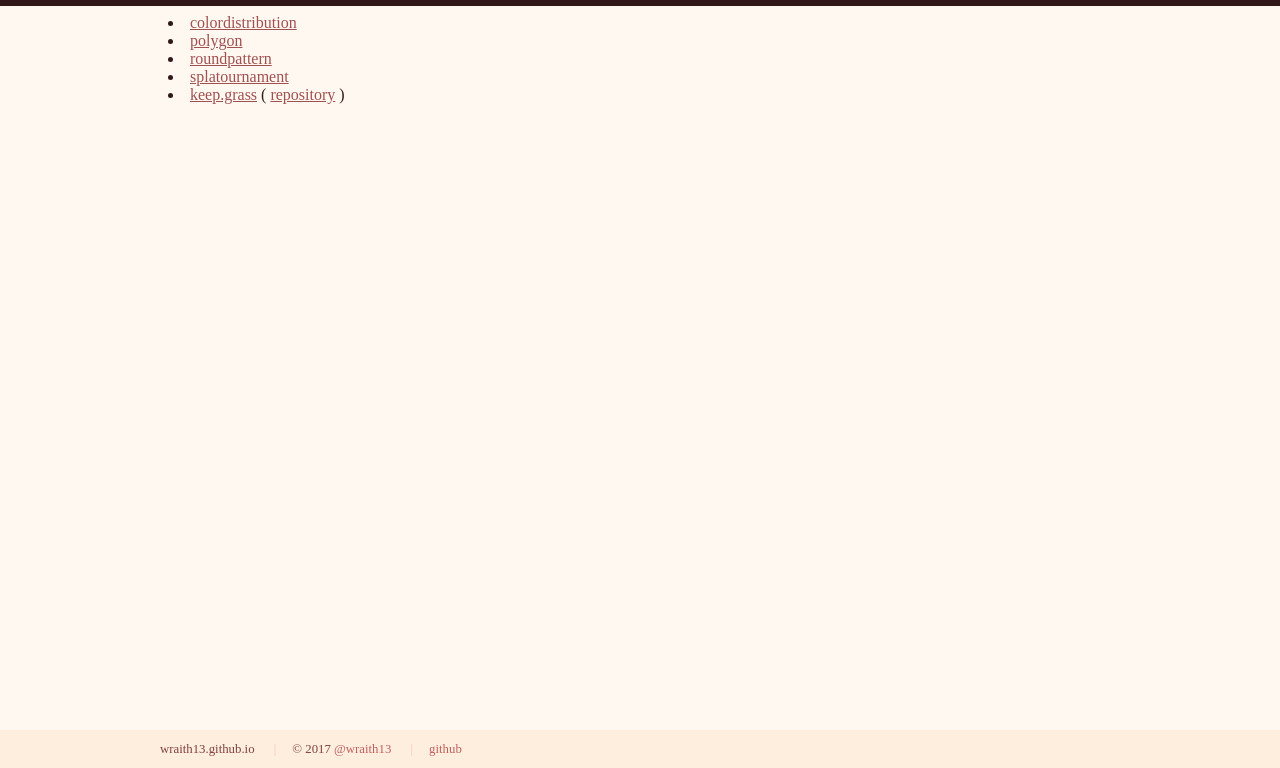
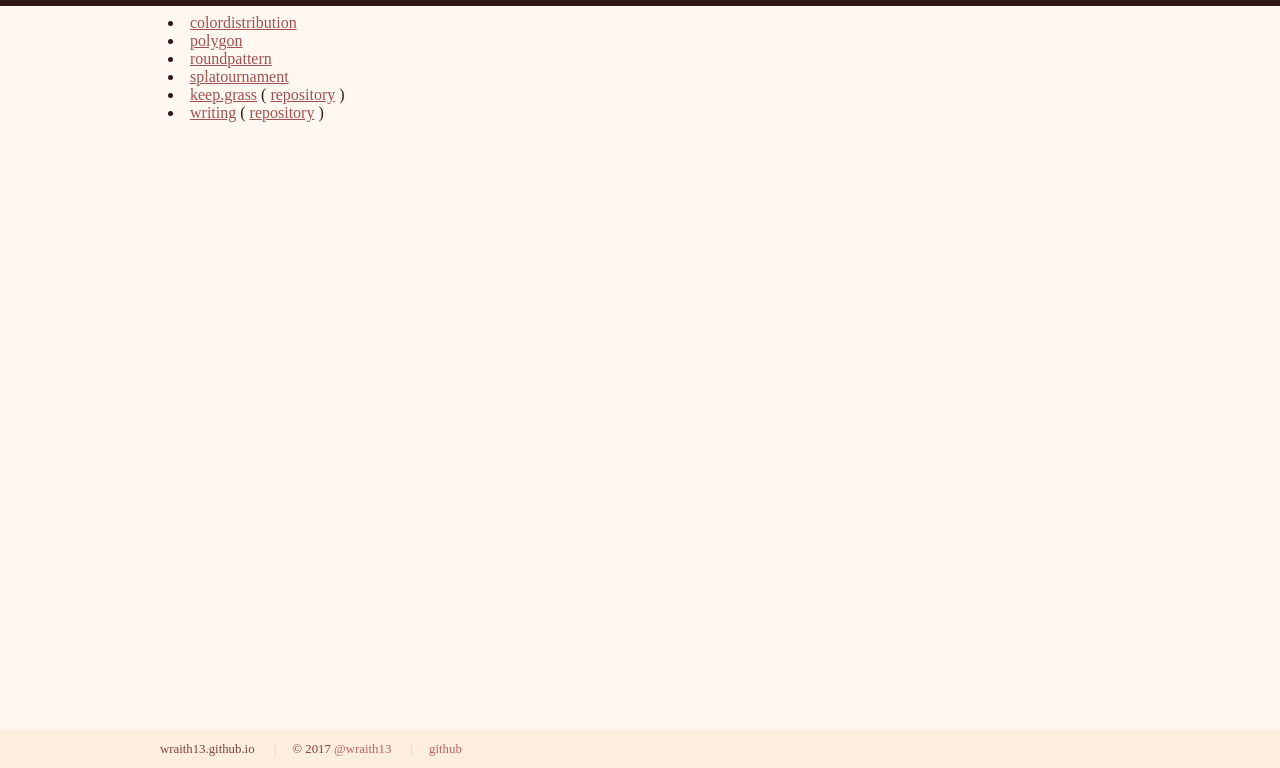
Before and after one commit to wraith13/wraith13.github.io, a plain HTML site: page index.html in a window 1280 px wide. Shown: the part 32-800 px from the top of the page. Drawn offline with Linux system fonts and the light colour scheme.

Commit message:
🛠 ルートページに writing のリンクを追加

```diff
--- a/index.html
+++ b/index.html
@@ -16,6 +16,7 @@
             <li><a href="./roundpattern/roundpattern.htm">roundpattern</a></li>
             <li><a href="./splatournament/splatournament.htm">splatournament</a></li>
             <li><a href="./keep.grass/">keep.grass</a> ( <a href="https://github.com/wraith13/keep.grass/tree/gh-pages">repository</a> )</li>
+            <li><a href="./writing/">writing</a> ( <a href="https://github.com/wraith13/writing">repository</a> )</li>
         </ul>
     </div></div>
     <footer><div class="container">
```
